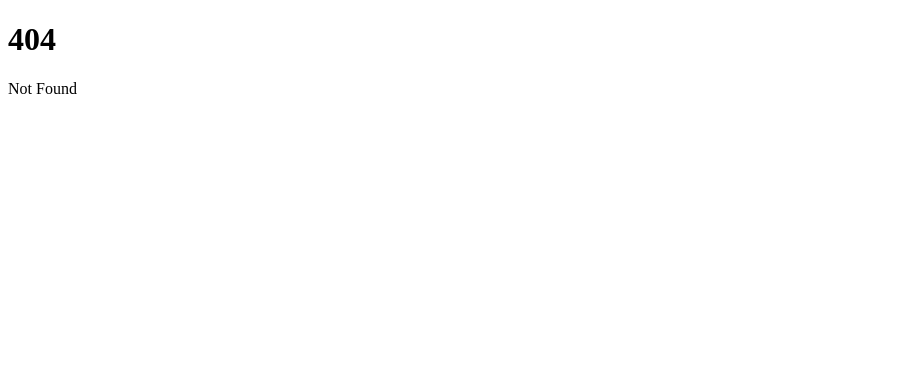
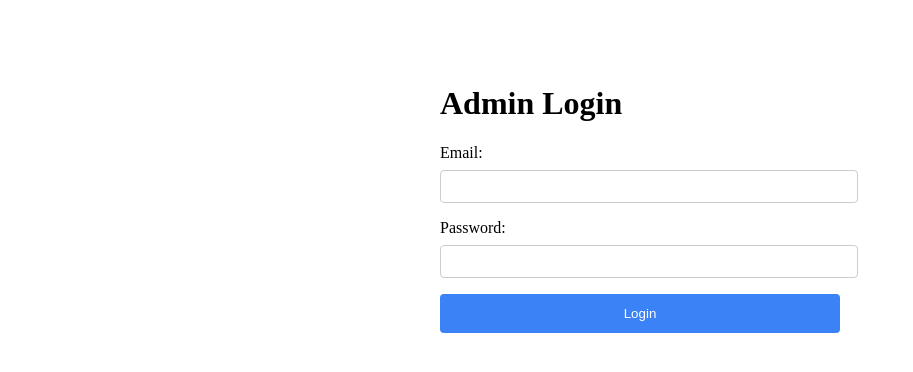
Before and after one commit to miika-hakala/lomaopas, a SvelteKit app: page /admin/login in a window 1280 px wide. Before the commit this address had no page. Shown: the top 372 px of the page, without its empty margins (0-913 px from the left). Built offline with nearby package versions, Linux system fonts and the light colour scheme; no server answers.

Commit message:
feat: add Supabase Auth integration and admin login

```diff
--- a/package.json
+++ b/package.json
@@ -30,6 +30,7 @@
 		"vite": "^7.3.1"
 	},
 	"dependencies": {
+		"@supabase/ssr": "^0.8.0",
 		"@supabase/supabase-js": "^2.94.0",
 		"stripe": "^20.3.0"
 	}
--- /dev/null
+++ b/src/hooks.server.ts
@@ -0,0 +1,19 @@
+import type { Handle } from '@sveltejs/kit';
+import { createSupabaseServerClient } from '$lib/supabase';
+
+export const handle: Handle = async ({ event, resolve }) => {
+	event.locals.supabase = createSupabaseServerClient(event.cookies);
+
+	event.locals.getSession = async () => {
+		const {
+			data: { session }
+		} = await event.locals.supabase.auth.getSession();
+		return session;
+	};
+
+	return resolve(event, {
+		filterSerializedResponseHeaders(name) {
+			return name === 'content-range';
+		}
+	});
+};
--- /dev/null
+++ b/src/lib/supabase.ts
@@ -0,0 +1,18 @@
+import { createBrowserClient, createServerClient } from '@supabase/ssr';
+import { PUBLIC_SUPABASE_URL, PUBLIC_SUPABASE_ANON_KEY } from '$env/static/public';
+
+export const createSupabaseLoadClient = (fetch: typeof window.fetch) => {
+	return createBrowserClient(PUBLIC_SUPABASE_URL, PUBLIC_SUPABASE_ANON_KEY, {
+		global: { fetch }
+	});
+};
+
+export const createSupabaseServerClient = (cookies: any) => {
+	return createServerClient(PUBLIC_SUPABASE_URL, PUBLIC_SUPABASE_ANON_KEY, {
+		cookies: {
+			get: (key) => cookies.get(key),
+			set: (key, value, options) => cookies.set(key, value, { ...options, path: '/' }),
+			remove: (key, options) => cookies.delete(key, { ...options, path: '/' })
+		}
+	});
+};
--- /dev/null
+++ b/src/routes/+layout.server.ts
@@ -0,0 +1,7 @@
+import type { LayoutServerLoad } from './$types';
+
+export const load: LayoutServerLoad = async ({ locals }) => {
+	return {
+		session: await locals.getSession()
+	};
+};
--- /dev/null
+++ b/src/routes/+layout.ts
@@ -0,0 +1,14 @@
+import { createSupabaseLoadClient } from '$lib/supabase';
+import type { LayoutLoad } from './$types';
+
+export const load: LayoutLoad = async ({ fetch, data, depends }) => {
+	depends('supabase:auth');
+
+	const supabase = createSupabaseLoadClient(fetch);
+
+	const {
+		data: { session }
+	} = await supabase.auth.getSession();
+
+	return { supabase, session };
+};
--- /dev/null
+++ b/src/routes/admin/login/+page.svelte
@@ -0,0 +1,99 @@
+<script lang="ts">
+	import { goto } from '$app/navigation';
+	import type { PageData } from './$types';
+
+	export let data: PageData;
+
+	let email = '';
+	let password = '';
+	let loading = false;
+	let error = '';
+
+	async function handleLogin() {
+		try {
+			loading = true;
+			error = '';
+
+			const { error: signInError } = await data.supabase.auth.signInWithPassword({
+				email,
+				password
+			});
+
+			if (signInError) throw signInError;
+
+			goto('/admin');
+		} catch (err: any) {
+			error = err.message;
+		} finally {
+			loading = false;
+		}
+	}
+</script>
+
+<div class="container">
+	<h1>Admin Login</h1>
+
+	{#if error}
+		<p class="error">{error}</p>
+	{/if}
+
+	<form on:submit|preventDefault={handleLogin}>
+		<div>
+			<label for="email">Email:</label>
+			<input id="email" type="email" bind:value={email} required disabled={loading} />
+		</div>
+
+		<div>
+			<label for="password">Password:</label>
+			<input id="password" type="password" bind:value={password} required disabled={loading} />
+		</div>
+
+		<button type="submit" disabled={loading}>
+			{loading ? 'Logging in...' : 'Login'}
+		</button>
+	</form>
+</div>
+
+<style>
+	.container {
+		max-width: 400px;
+		margin: 2rem auto;
+		padding: 2rem;
+	}
+
+	form > div {
+		margin-bottom: 1rem;
+	}
+
+	label {
+		display: block;
+		margin-bottom: 0.5rem;
+	}
+
+	input {
+		width: 100%;
+		padding: 0.5rem;
+		border: 1px solid #ccc;
+		border-radius: 4px;
+	}
+
+	button {
+		width: 100%;
+		padding: 0.75rem;
+		background: #3b82f6;
+		color: white;
+		border: none;
+		border-radius: 4px;
+		cursor: pointer;
+	}
+
+	button:disabled {
+		opacity: 0.5;
+		cursor: not-allowed;
+	}
+
+	.error {
+		color: red;
+		margin-bottom: 1rem;
+	}
+</style>
--- /dev/null
+++ b/src/routes/admin/login/+page.ts
@@ -0,0 +1,12 @@
+import type { PageLoad } from './$types';
+import { redirect } from '@sveltejs/kit';
+
+export const load: PageLoad = async ({ parent }) => {
+	const { session } = await parent();
+
+	if (session) {
+		throw redirect(303, '/admin');
+	}
+
+	return {};
+};
--- /dev/null
+++ b/src/routes/auth/callback/+server.ts
@@ -0,0 +1,12 @@
+import { redirect } from '@sveltejs/kit';
+import type { RequestHandler } from './$types';
+
+export const GET: RequestHandler = async ({ url, locals }) => {
+	const code = url.searchParams.get('code');
+
+	if (code) {
+		await locals.supabase.auth.exchangeCodeForSession(code);
+	}
+
+	throw redirect(303, '/admin');
+};
```
Also changed, not shown: src/app.d.ts (+9 -5 lines), src/routes/admin/+page.svelte (added, +12 -0 lines), 1 other file (tests, documents, lock files or other folders).
